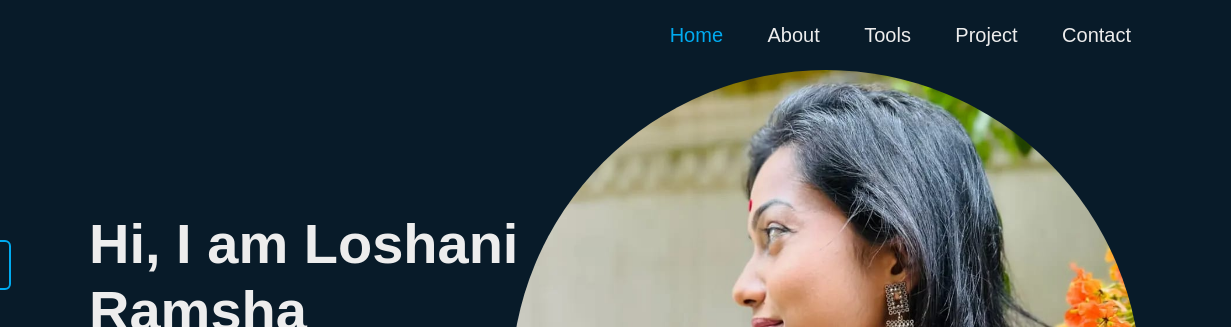
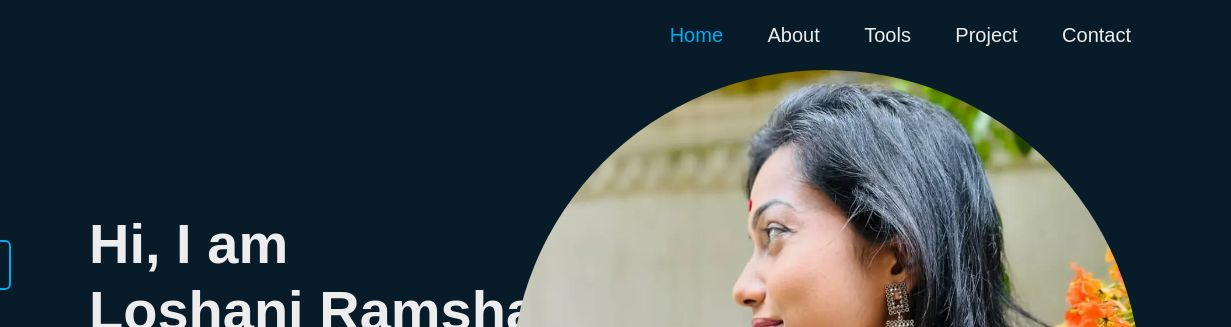
Before and after one commit to loshaniramsha/Loshani-Ramsha, a plain HTML site: page index.html in a window 1280 px wide. Shown: the top 327 px of the page, 49-1280 px from the left. Drawn offline with nearby package versions, Linux system fonts and the light colour scheme.

Commit message:
home page h1 and image content changes

```diff
--- a/assets/style/style.css
+++ b/assets/style/style.css
@@ -41,7 +41,7 @@
     height: 100vh;
     display: flex;
     align-items: center;
-    padding: 0 10%;
+    padding: 10% 10%;
 }
 .home-container{
     max-width: 600px;
--- a/index.html
+++ b/index.html
@@ -22,7 +22,7 @@
 
 <section class="home">
     <div class="home-container">
-        <h1  data-aos="fade-right">Hi, I am Loshani Ramsha</h1>
+        <h1 data-aos="fade-right">Hi, I am<br> Loshani Ramsha</h1>
         <h3>Software Engineer Student</h3>
         <p data-aos="fade-down"
            data-aos-easing="linear"
```
